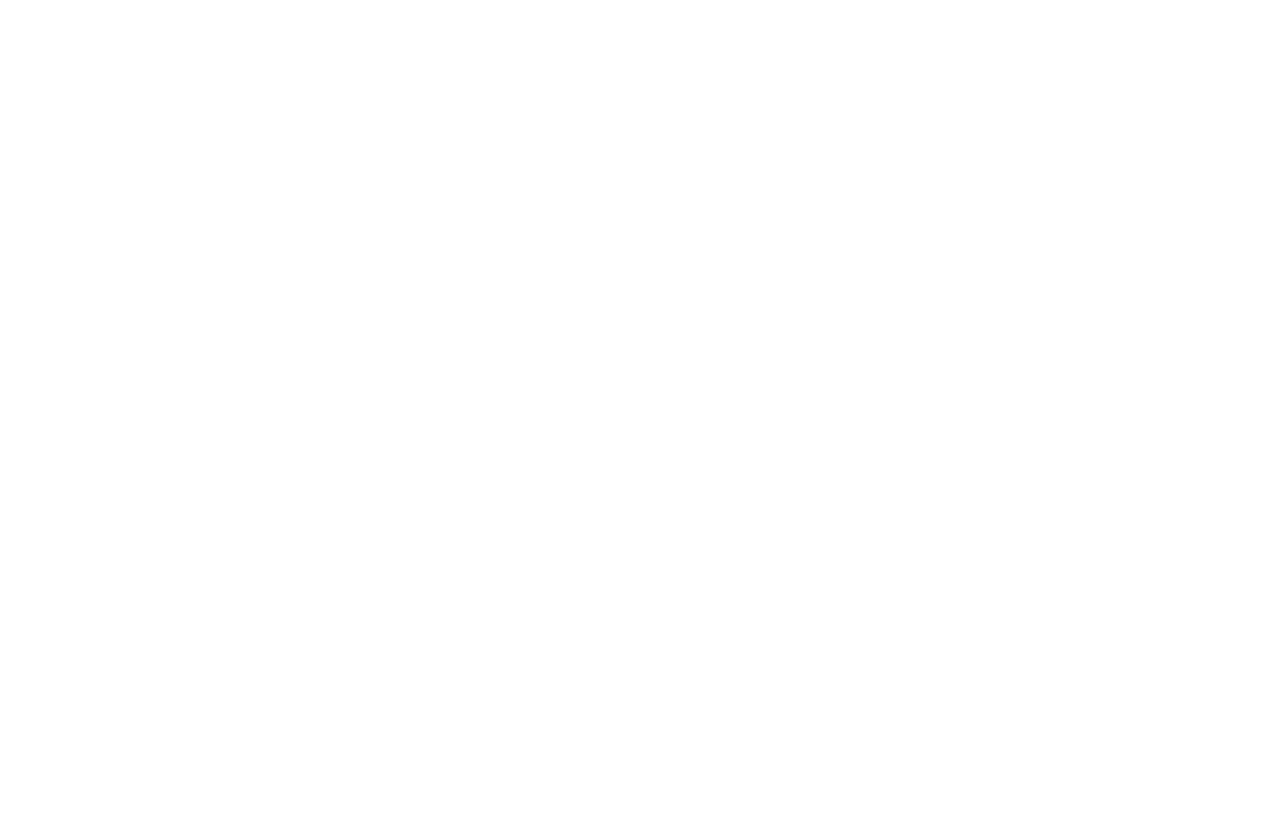
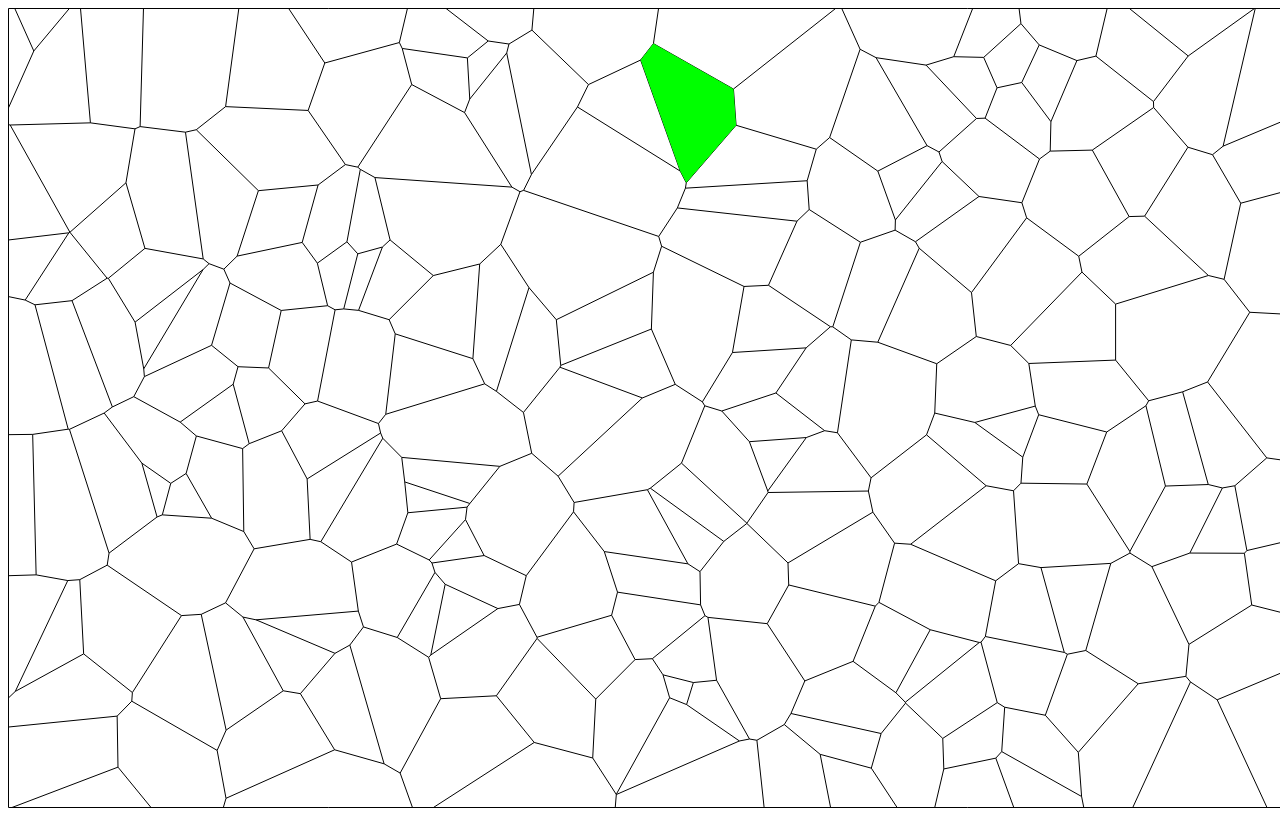
Before and after one commit to mahamtr/react-canvas, a React (Create React App) app: page / in a window 1280 px wide. Built offline with nearby package versions, Linux system fonts and the light colour scheme.

Commit message:
Update App.tsx

```diff
--- a/src/App.tsx
+++ b/src/App.tsx
@@ -1,25 +1,25 @@
-import React from "react";
+import React, { useEffect } from "react";
 import "./styles.css";
 const d3 = require("d3-delaunay");
-const height = 600;
-const width = 400;
+const height = window.innerHeight;
+const width = window.innerWidth;
 const n = 200;
 
+const particles = Array.from({ length: n }, () => [
+  Math.random() * width,
+  Math.random() * height,
+]);
+
 const drawVoronoi = (context: any) => {
-  const particles = Array.from({ length: n }, () => [
-    Math.random() * width,
-    Math.random() * height,
-  ]);
-
   function update() {
     const delaunay = d3.Delaunay.from(particles);
     const voronoi = delaunay.voronoi([0.5, 0.5, width - 0.5, height - 0.5]);
     context.clearRect(0, 0, width, height);
 
-    context.beginPath();
-    delaunay.render(context);
-    context.strokeStyle = "#ccc";
-    context.stroke();
+    //context.beginPath();
+    //delaunay.render(context);
+    //context.strokeStyle = "#ccc";
+    //context.stroke();
 
     context.beginPath();
     voronoi.render(context);
@@ -27,14 +27,20 @@
     context.strokeStyle = "#000";
     context.stroke();
 
+    context.fillStyle = "#0f0";
     context.beginPath();
-    delaunay.renderPoints(context);
+    voronoi.renderCell(0, context);
     context.fill();
+
+    //context.beginPath();
+    //delaunay.renderPoints(context);
+    //context.fill();
   }
 
   context.canvas.ontouchmove = context.canvas.onmousemove = (event: any) => {
     event.preventDefault();
     particles[0] = [event.layerX, event.layerY];
+    //colorSelectedParticle(delaunay.find(event.layerX, event.layerY));
     update();
   };
 
@@ -44,33 +50,19 @@
 export default function App() {
   const canvasRef = React.useRef(null);
 
-  const HOOK_SVG =
-    "m129.03125 63.3125c0-34.914062-28.941406-63.3125-64.519531-63.3125-35.574219 0-64.511719 28.398438-64.511719 63.3125 0 29.488281 20.671875 54.246094 48.511719 61.261719v162.898437c0 53.222656 44.222656 96.527344 98.585937 96.527344h10.316406c54.363282 0 98.585938-43.304688 98.585938-96.527344v-95.640625c0-7.070312-4.640625-13.304687-11.414062-15.328125-6.769532-2.015625-14.082032.625-17.960938 6.535156l-42.328125 64.425782c-4.847656 7.390625-2.800781 17.3125 4.582031 22.167968 7.386719 4.832032 17.304688 2.792969 22.160156-4.585937l12.960938-19.71875v42.144531c0 35.582032-29.863281 64.527344-66.585938 64.527344h-10.316406c-36.714844 0-66.585937-28.945312-66.585937-64.527344v-162.898437c27.847656-7.015625 48.519531-31.773438 48.519531-61.261719zm-97.03125 0c0-17.265625 14.585938-31.3125 32.511719-31.3125 17.929687 0 32.511719 14.046875 32.511719 31.3125 0 17.261719-14.582032 31.3125-32.511719 31.3125-17.925781 0-32.511719-14.050781-32.511719-31.3125zm0 0";
-  const HOOK_PATH = new Path2D(HOOK_SVG);
-  const SCALE = 0.3;
-  const OFFSET = 80;
-  function draw(ctx: any, location: any) {
-    ctx.fillStyle = "deepskyblue";
-    ctx.shadowColor = "dodgerblue";
-    ctx.shadowBlur = 20;
-    ctx.save();
-    ctx.scale(SCALE, SCALE);
-    ctx.translate(location.x / SCALE - OFFSET, location.y / SCALE - OFFSET);
-    ctx.fill(HOOK_PATH);
-    ctx.restore();
-  }
+  useEffect(() => {
+    const canvas = canvasRef.current as unknown as HTMLCanvasElement;
+    if (canvas == null) return;
+    const ctx = canvas?.getContext("2d");
+    drawVoronoi(ctx);
+  });
+
   return (
     <canvas
       ref={canvasRef}
       width={window.innerWidth}
       height={window.innerHeight}
-      onClick={(e) => {
-        const canvas = canvasRef.current as unknown as HTMLCanvasElement;
-        if (canvas == null) return;
-        const ctx = canvas?.getContext("2d");
-        drawVoronoi(ctx);
-        //draw(ctx, { x: e.clientX, y: e.clientY }
-      }}
+      onClick={(e) => {}}
     />
   );
 }
```
